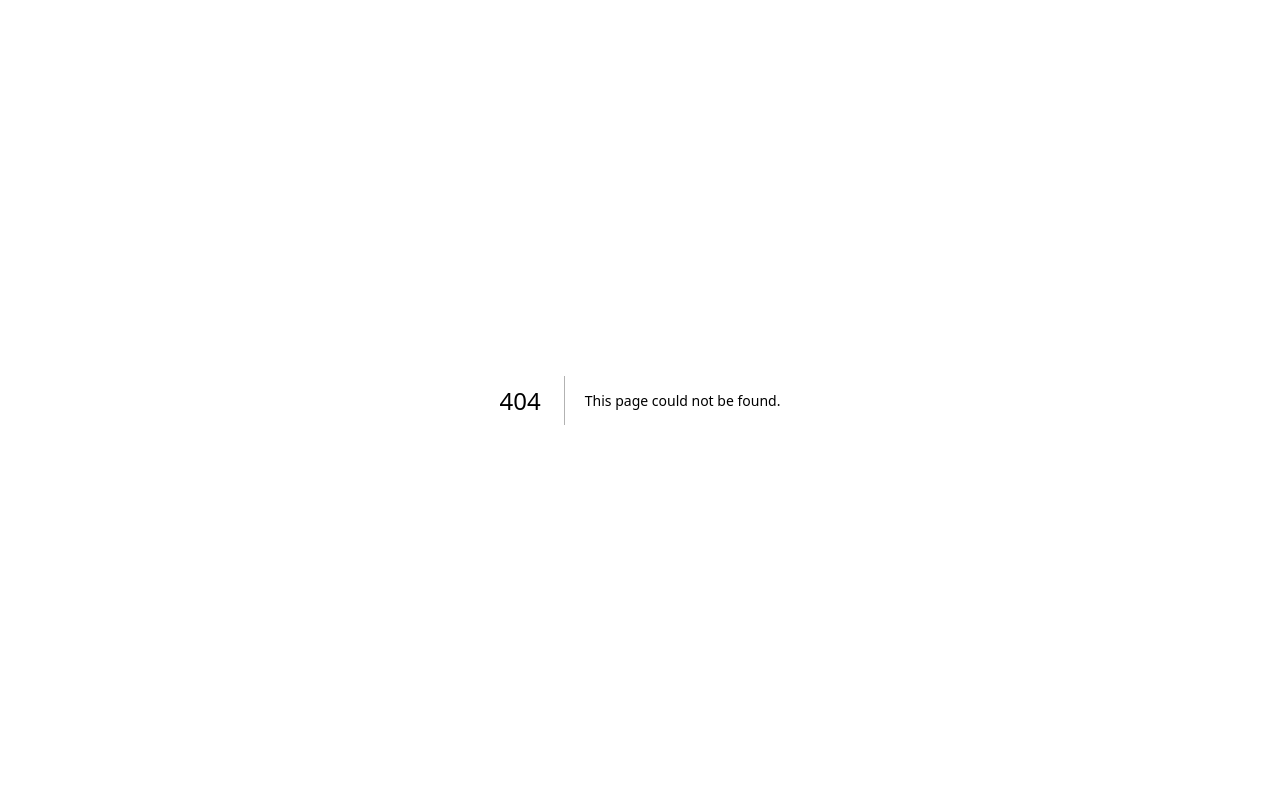
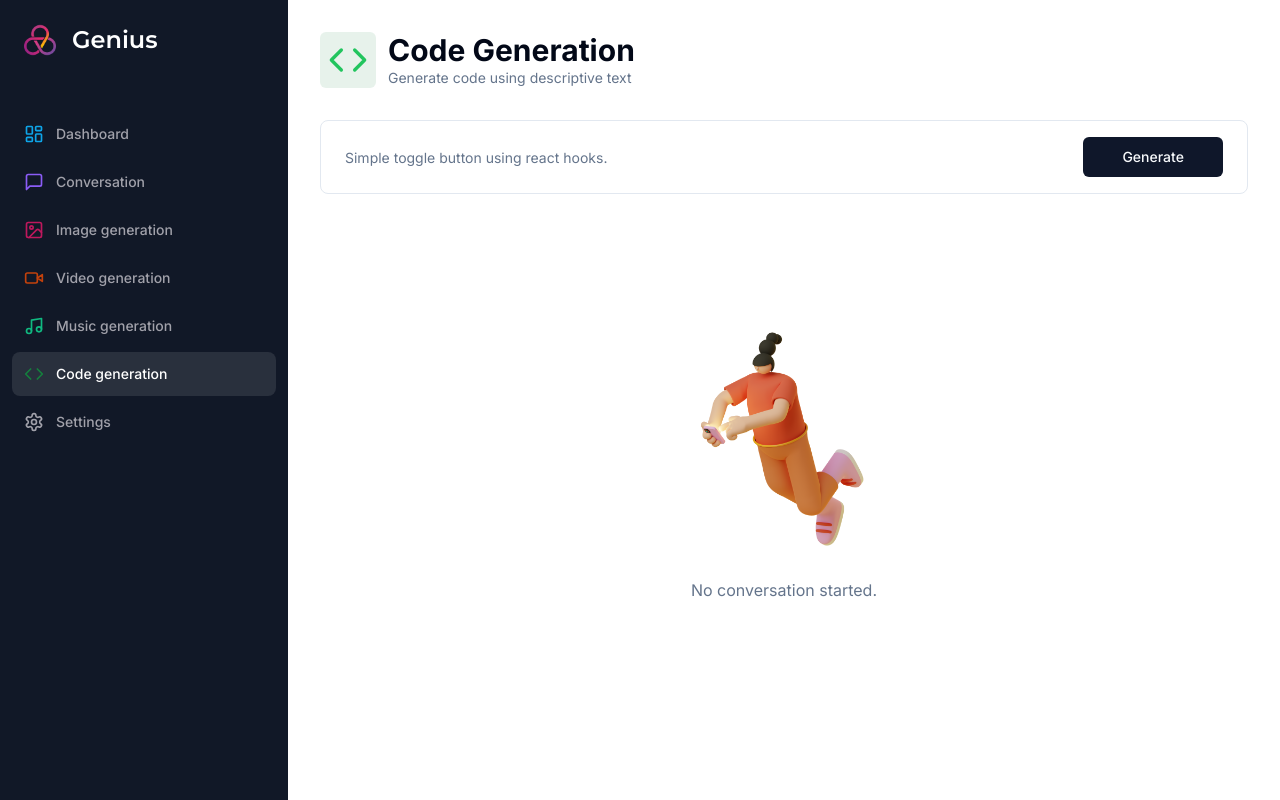
Before and after one commit to TaurusVB/AI-SAAS, a Next.js app: page /code in a window 1280 px wide. Before the commit this address had no page. Built offline with nearby package versions, Linux system fonts and the light colour scheme.

Commit message:
finish working on Code page | created API route for Code page

```diff
--- /dev/null
+++ b/app/(dashboard)/(routes)/code/constans.ts
@@ -0,0 +1,7 @@
+import * as z from "zod";
+
+export const formSchema = z.object({
+  prompt: z.string().min(1, {
+    message: "Prompt is required",
+  }),
+});
--- /dev/null
+++ b/app/(dashboard)/(routes)/code/page.tsx
@@ -0,0 +1,152 @@
+"use client";
+
+import * as z from "zod";
+import { zodResolver } from "@hookform/resolvers/zod";
+
+import { Code } from "lucide-react";
+import { useForm } from "react-hook-form";
+import { useState } from "react";
+import ReactMarkdown from "react-markdown";
+
+import { useRouter } from "next/navigation";
+
+import { ChatCompletionRequestMessage } from "openai";
+
+import axios from "axios";
+
+import Heading from "@/components/Heading";
+import { Form, FormControl, FormField, FormItem } from "@/components/ui/form";
+import { Input } from "@/components/ui/input";
+import { Button } from "@/components/ui/button";
+import Empty from "@/components/Empty";
+import Loader from "@/components/Loader";
+
+import { formSchema } from "./constans";
+import { cn } from "@/lib/utils";
+import { Avatar } from "@/components/ui/avatar";
+import BotAvatar from "@/components/BotAvatar";
+
+const CodePage = () => {
+  const router = useRouter();
+
+  const [messages, setMessages] = useState<ChatCompletionRequestMessage[]>([]);
+
+  const form = useForm<z.infer<typeof formSchema>>({
+    resolver: zodResolver(formSchema),
+    defaultValues: {
+      prompt: "",
+    },
+  });
+
+  const isLoading = form.formState.isSubmitting;
+
+  const onSubmit = async (values: z.infer<typeof formSchema>) => {
+    try {
+      const userMessage: ChatCompletionRequestMessage = {
+        role: "user",
+        content: values.prompt,
+      };
+
+      const newMessages = [...messages, userMessage];
+
+      const response = await axios.post("/api/code", {
+        messages: newMessages,
+      });
+
+      setMessages((current) => [...current, userMessage, response.data]);
+
+      form.reset();
+    } catch (error: any) {
+      // TODO open pro modal
+      console.log(error);
+    } finally {
+      router.refresh();
+    }
+  };
+
+  return (
+    <div>
+      <Heading
+        title="Code Generation"
+        description="Generate code using descriptive text"
+        icon={Code}
+        iconColor="text-green-500"
+        bgColor="bg-green-700/10"
+      />
+      <div className="px-4 lg:px-8">
+        <div>
+          <Form {...form}>
+            <form
+              onSubmit={form.handleSubmit(onSubmit)}
+              className="rounded-lg border w-full p-4 px-3 md:px-6 focus-within:shadow-sm grid grid-cols-12 gap-2"
+            >
+              <FormField
+                name="prompt"
+                render={({ field }) => (
+                  <FormItem className="col-span-12 lg:col-span-10">
+                    <FormControl className="m-0 p-0">
+                      <Input
+                        className="border-0 outline-none focus-visible:ring-0 focus-visible:ring-transparent"
+                        disabled={isLoading}
+                        placeholder="Simple toggle button using react hooks."
+                        {...field}
+                      />
+                    </FormControl>
+                  </FormItem>
+                )}
+              />
+              <Button
+                className="col-span-12 lg:col-span-2 w-full"
+                disabled={isLoading}
+              >
+                Generate
+              </Button>
+            </form>
+          </Form>
+        </div>
+        <div className="space-y-4 mt-4">
+          {isLoading && (
+            <div className="p-8 rounded-lg w-full flex items-center justify-center bg-muted">
+              <Loader />
+            </div>
+          )}
+          {messages.length === 0 && !isLoading && (
+            <Empty label="No conversation started." />
+          )}
+          <div className="flex flex-col-reverse gap-y-4">
+            {messages.map((message) => (
+              <div
+                key={message.content}
+                className={cn(
+                  "p-8 w-full flex items-start gap-x-8 rounded-lg",
+                  message.role === "user"
+                    ? "bg-white border border-black/10"
+                    : "bg-muted"
+                )}
+              >
+                {message.role === "user" ? <Avatar /> : <BotAvatar />}
+                <ReactMarkdown
+                  components={{
+                    pre: ({ node, ...props }) => (
+                      <div className="overflow-auto w-full my-2 bg-black/10 p-2 rounded-lg">
+                        <pre {...props} />
+                      </div>
+                    ),
+                    code: ({ node, ...props }) => (
+                      <code className="bg-black/10 rounded-lg" {...props} />
+                    ),
+                  }}
+                  className="text-sm overflow-hidden leading-7"
+                >
+                  {message.content || ""}
+                </ReactMarkdown>
+              </div>
+            ))}
+          </div>
+        </div>
+      </div>
+    </div>
+  );
+};
+
+export default CodePage;
--- /dev/null
+++ b/app/api/code/route.ts
@@ -0,0 +1,47 @@
+import { auth } from "@clerk/nextjs";
+
+import { NextResponse } from "next/server";
+
+import { ChatCompletionRequestMessage, Configuration, OpenAIApi } from "openai";
+
+const configuration = new Configuration({
+  apiKey: process.env.OPENAI_API_KEY,
+});
+
+const openai = new OpenAIApi(configuration);
+
+const instructionMessage: ChatCompletionRequestMessage = {
+  role: "system",
+  content:
+    "You are a code generator. You must answer only in markdown code snippets. Use code comments for explanations.",
+};
+
+export async function POST(req: Request) {
+  try {
+    const { userId } = auth();
+    const body = await req.json();
+    const { messages } = body;
+
+    if (!userId) {
+      return new NextResponse("Unauthorized", { status: 401 });
+    }
+
+    if (!configuration.apiKey) {
+      return new NextResponse("OpenAI API Key not configured", { status: 500 });
+    }
+
+    if (!messages) {
+      return new NextResponse("Messages are required", { status: 400 });
+    }
+
+    const response = await openai.createChatCompletion({
+      model: "gpt-3.5-turbo",
+      messages: [instructionMessage, ...messages],
+    });
+
+    return NextResponse.json(response.data.choices[0].message);
+  } catch (error) {
+    console.log("CODE_ERROR", error);
+    return new NextResponse("Internal error", { status: 500 });
+  }
+}
```
